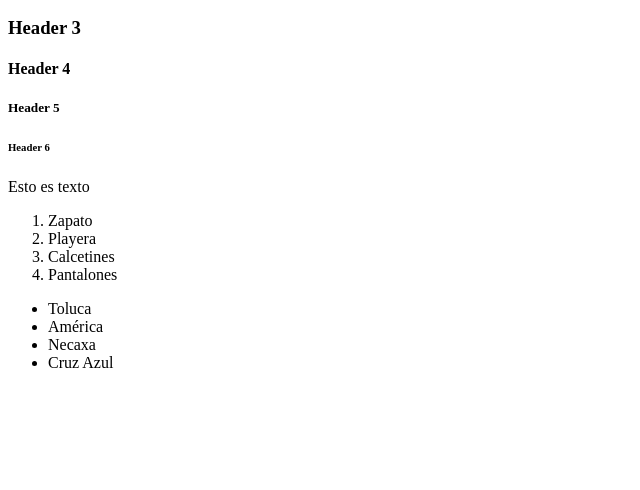
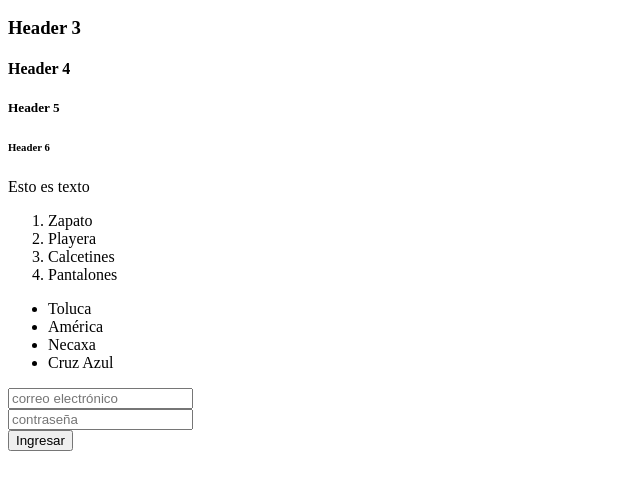
Before and after one commit to MisaelCalvillo/repaso-git, a plain HTML site: page src/index.html in a window 1280 px wide. Shown: the part 110-600 px from the top of the page, without its empty margins (0-640 px from the left). Drawn offline with Linux system fonts and the light colour scheme.

Commit message:
Agrega form con inputs y botones

```diff
--- a/src/index.html
+++ b/src/index.html
@@ -33,5 +33,12 @@
      <li>Cruz Azul</li>
    </ul>
 
+   <!-- Form con inputs y botones -->
+   <form>
+      <input type="text" placeholder="correo electrónico"><br>
+      <input type="password" placeholder="contraseña"><br>
+      <button type="submit">Ingresar</button>
+   </form>
+
   </body>
 </html>
```
